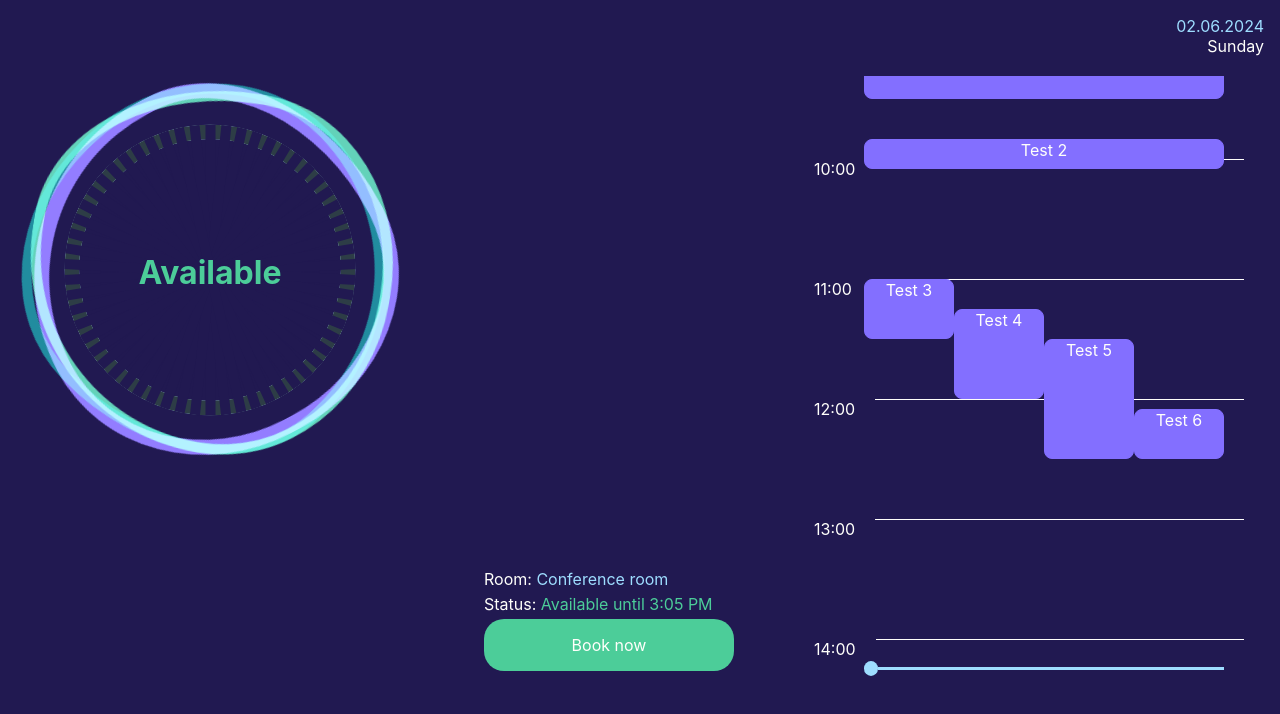
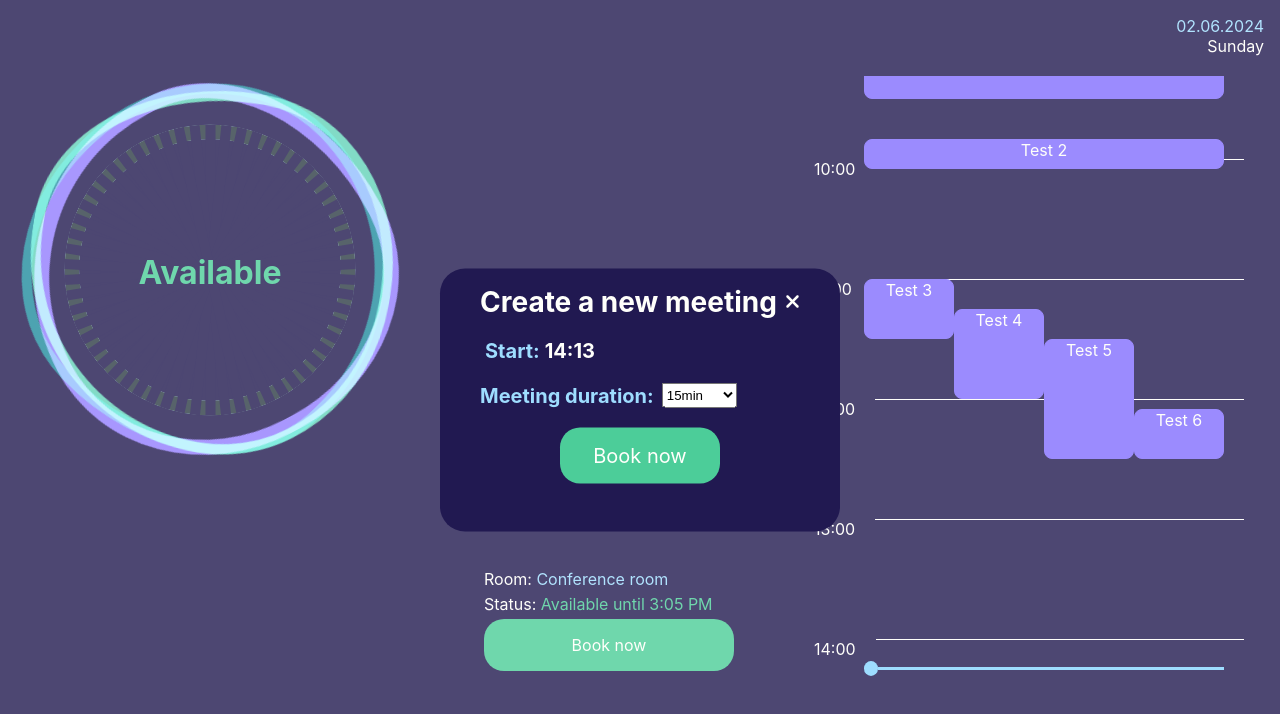
Before and after one commit to LenkoIvanov/TeamsScheduler, a React (Vite) app in the folder react-scheduler/: page / in a window 1280 px wide. Both pictures are taken after a click on the element "Book now". Shown: the top 714 px of the page. Built offline with nearby package versions, Linux system fonts and the light colour scheme.

Commit message:
style: additional styling for the modals

```diff
--- a/react-scheduler/package.json
+++ b/react-scheduler/package.json
@@ -10,6 +10,8 @@
     "preview": "vite preview"
   },
   "dependencies": {
+    "@fortawesome/free-solid-svg-icons": "^6.5.2",
+    "@fortawesome/react-fontawesome": "^0.2.2",
     "@tanstack/react-query": "^5.18.1",
     "axios": "^1.7.2",
     "date-fns": "^3.3.1",
--- a/react-scheduler/src/components/info_section/InfoSection.tsx
+++ b/react-scheduler/src/components/info_section/InfoSection.tsx
@@ -1,7 +1,9 @@
+import { useState } from "react";
 import { roomStatusMessage } from "../../helpers/room_status_helper";
 import { EventInfo } from "../../types/EventInfo";
 import { Button } from "../shared_components/button_component/Button";
 import styles from "./InfoSection.module.scss";
+import { NewMeetingModal } from "../modals/new_meeting_modal/NewMeetingModal";
 
 interface InfoSectionProps {
   currentEvent: EventInfo | null;
@@ -11,12 +13,20 @@ interface InfoSectionProps {
 
 export const InfoSection = (props: InfoSectionProps) => {
   const { events, currentEvent, roomName } = props;
+  const [showNewMeetignModal, setShowNewMeetingModal] = useState(false);
 
   const handleStatusMessage = () => {
     return roomStatusMessage(events, currentEvent).statusMsg;
   };
 
   return (
+    <>
+      {showNewMeetignModal && (
+        <NewMeetingModal
+          handleModalClose={() => setShowNewMeetingModal(false)}
+          createRoomEvent={() => {}}
+        />
+      )}
       <div className={styles.infoSection}>
         <p>
           Room: <span className={styles.roomName}>{roomName}</span>
@@ -31,7 +41,12 @@ export const InfoSection = (props: InfoSectionProps) => {
             {handleStatusMessage()}
           </span>
         </p>
-      <Button content="Book now" onClick={() => {}} theme="green" />
+        <Button
+          content="Book now"
+          onClick={() => setShowNewMeetingModal(true)}
+          theme="green"
+        />
       </div>
+    </>
   );
 };
--- a/react-scheduler/src/components/modals/modal_skeleton/ModalSkeleton.module.scss
+++ b/react-scheduler/src/components/modals/modal_skeleton/ModalSkeleton.module.scss
@@ -16,20 +16,19 @@
   background-color: var(--dark-purple);
   color: var(--white);
   z-index: 10;
-  padding: 1.5rem 2.5rem 3rem 2.5rem;
+  padding: 1rem 2.5rem 3rem 2.5rem;
   border-radius: 25px;
 
   .modalHeader {
-    position: relative;
+    display: flex;
+    align-items: center;
     text-align: left;
     margin-bottom: var(--item-gap-size);
 
     .icon {
       cursor: pointer;
-      height: 25px;
-      position: absolute;
-      left: 325px;
-      bottom: 30px;
+      margin-left: auto;
+      height: 20px;
     }
 
     .title {
@@ -39,7 +38,6 @@
 
   .modalContents {
     & > * {
-      margin: 0;
       font-size: 1.25rem;
     }
 
--- a/react-scheduler/src/components/modals/modal_skeleton/ModalSkeleton.tsx
+++ b/react-scheduler/src/components/modals/modal_skeleton/ModalSkeleton.tsx
@@ -1,4 +1,6 @@
+import { FontAwesomeIcon } from "@fortawesome/react-fontawesome";
 import styles from "./ModalSkeleton.module.scss";
+import { faXmark } from "@fortawesome/free-solid-svg-icons";
 
 interface ModalSkeletonProps {
   title: string;
@@ -14,10 +16,11 @@ export const ModalSkeleton = (props: ModalSkeletonProps) => {
       <div className={styles.modal}>
         <div className={styles.modalHeader}>
           <h2 className={styles.title}>{title}</h2>
-          <i onClick={handleModalClose} className={styles.icon}>
-            x
-          </i>
-          {/* TODO: Add a suitable icon*/}
+          <FontAwesomeIcon
+            icon={faXmark}
+            className={styles.icon}
+            onClick={handleModalClose}
+          />
         </div>
         <div className={styles.modalContents}>{children}</div>
       </div>
--- a/react-scheduler/src/components/modals/new_meeting_modal/NewMeetingModal.module.scss
+++ b/react-scheduler/src/components/modals/new_meeting_modal/NewMeetingModal.module.scss
@@ -6,7 +6,6 @@
 .infoRow {
   display: flex;
   align-items: center;
-  justify-content: center;
   gap: 0.5rem;
 
   span {
@@ -24,7 +23,6 @@
 }
 
 .btnSection {
-  button {
-    margin-inline: auto;
-  }
+  width: 50%;
+  margin-inline: auto;
 }
--- a/react-scheduler/src/components/modals/new_meeting_modal/NewMeetinModal.tsx
+++ b/react-scheduler/src/components/modals/new_meeting_modal/NewMeetingModal.tsx
@@ -2,6 +2,7 @@ import { useState } from "react";
 import { format } from "date-fns";
 import { ModalSkeleton } from "../modal_skeleton/ModalSkeleton";
 import { oneMinuteInMiliseconds } from "../../../helpers/constants";
+import { Button } from "../../shared_components/button_component/Button";
 import styles from "./NewMeetingModal.module.scss";
 
 interface NewMeetingModalProps {
@@ -51,9 +52,11 @@ export const NewMeetingModal = (props: NewMeetingModalProps) => {
         </select>
       </h3>
       <div className={styles.btnSection}>
-        <button onClick={() => createRoomEvent(selectedOption)}>
-          Book now {/* TODO: Add a button component later */}
-        </button>
+        <Button
+          onClick={() => createRoomEvent(selectedOption)}
+          content="Book now"
+          theme="green"
+        ></Button>
       </div>
     </ModalSkeleton>
   );
--- a/react-scheduler/src/components/room_status/RoomStatus.module.scss
+++ b/react-scheduler/src/components/room_status/RoomStatus.module.scss
@@ -5,6 +5,5 @@
   position: relative;
   padding: 0.75rem;
   color: var(--clr-white);
-  cursor: pointer;
   overflow: hidden;
 }
--- a/react-scheduler/src/components/shared_components/button_component/Button.module.scss
+++ b/react-scheduler/src/components/shared_components/button_component/Button.module.scss
@@ -1,4 +1,5 @@
 .button {
+  display: block;
   text-align: center;
   padding: 1rem;
   border-radius: 20px;
@@ -8,9 +9,17 @@
 
   &[data-theme="purple"] {
     background-color: var(--light-purple);
+
+    &:hover {
+      background-color: var(--dark-purple);
+    }
   }
 
   &[data-theme="green"] {
     background-color: var(--light-green);
+
+    &:hover {
+      background-color: var(--dark-green);
+    }
   }
 }
```
Lines whose indentation alone changed are shown as unchanged.
